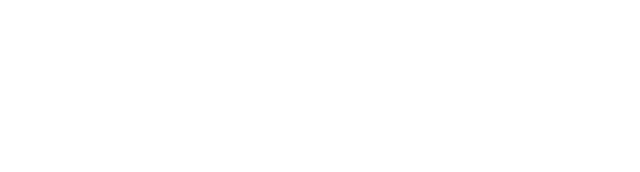
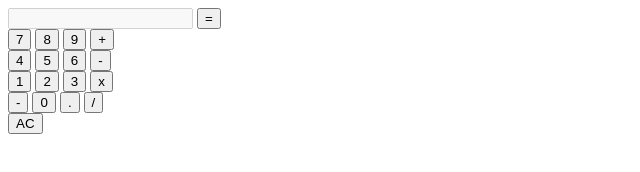
Before and after one commit to goclayhenry/calculator, a plain HTML site: page index.html in a window 1280 px wide. Shown: the whole page, without its empty margins (0-640 px from the left). Drawn offline with Linux system fonts and the light colour scheme.

Commit message:
added 'calculator' class, reorganized elements

```diff
--- a/index.html
+++ b/index.html
@@ -6,6 +6,46 @@
     </head>
     <body>
 
+        <div id="my_body" class="calculator">
+
+            <div id="keys" class="calculator">
+                <div id="grid-child-row-1" class="calculator">
+                    <input type="text" id="my_input" disabled>
+                    <button id="equal">=</button>
+                </div>
+                <div id="grid-child-row-2"class="calculator">
+                    <button id="seven">7</button>
+                    <button id="eight">8</button>
+                    <button id="nine">9</button>
+                    <button id="add">+</button>
+                </div>
+                <div id="grid-child-row-3" class="calculator">
+                        <button id="four">4</button>
+                        <button id="five">5</button>
+                        <button id="six">6</button>
+                        <button id="subtract">-</button>
+                </div>
+                <div id="grid-child-row-4" class="calculator">
+                        <button id="one">1</button>
+                        <button id="two">2</button>
+                        <button id="three">3</button>
+                        <button id="multiply">x</button>
+                </div>
+                <div id="grid-child-row-5" class="calculator">
+                        <button id="negative">-</button>
+                        <button id="zero">0</button>
+                        <button id="decimal">.</button>
+                        <button id="divide">/</button>
+                </div>
+                <div id="grid-child-row-6" class="calculator">
+                    <button id="all_clear">AC</button>
+                </div>
+
+
+            </div>
+            </div>
+        </div>
+
         <script type="text/javascript" src="script.js"></script>
     </body>
 </html>
```
